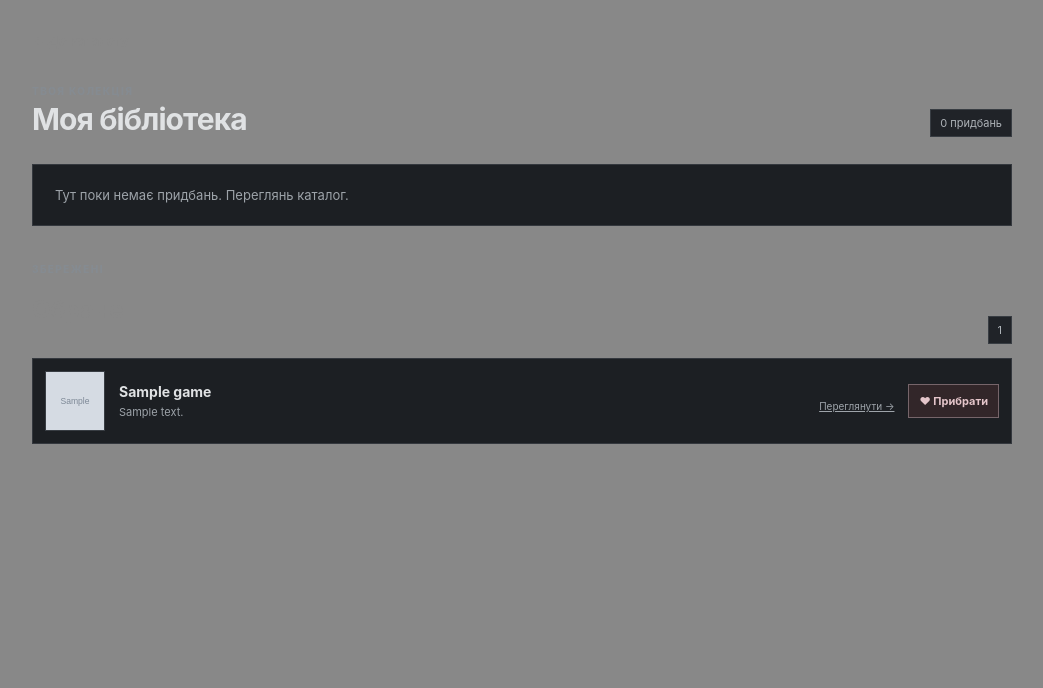
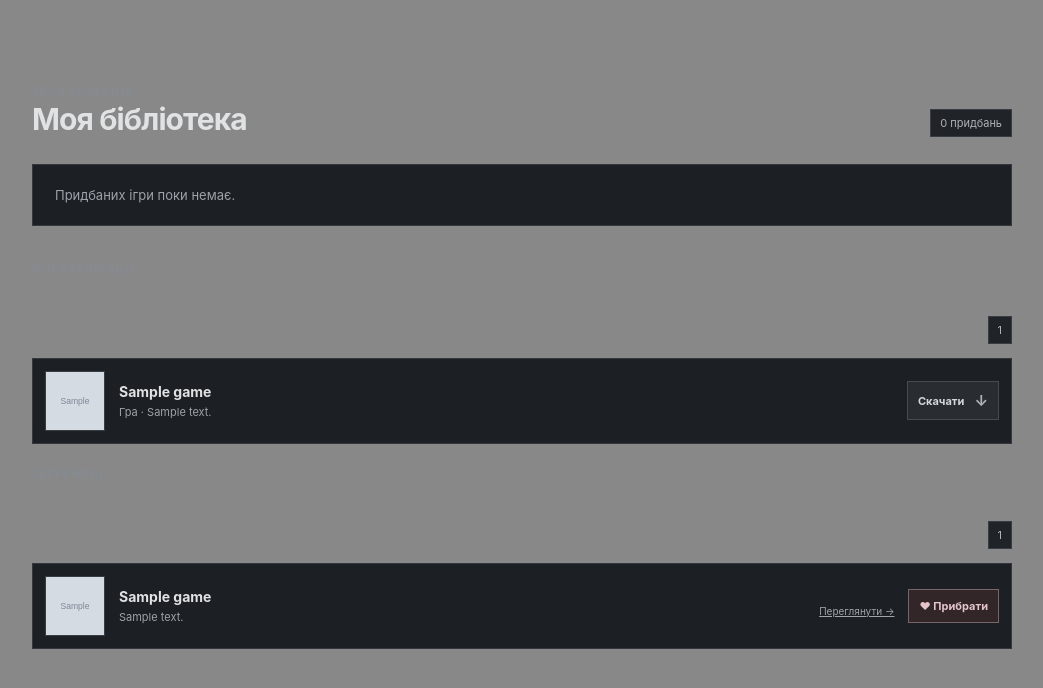
Before and after one commit to Nazar12345184/shop, a Django app: page /library/ in a window 1280 px wide. Shown: the part 58-746 px from the top of the page, without its empty margins (118-1161 px from the left). Run offline with Django 5.2, Linux system fonts and the light colour scheme; a user stored in the database is signed in; tables that the repository leaves empty hold one stand-in row (values such as "Sample post"); grey boxes marked "Sample" are stand-in pictures.

Commit message:
еекепва

```diff
--- a/jopa/templates/library.html
+++ b/jopa/templates/library.html
@@ -8,6 +8,20 @@
 </script>{% load static %}<meta charset="utf-8"><meta name="viewport" content="width=device-width, initial-scale=1"><title>Моя бібліотека</title><link rel="stylesheet" href="{% static 'css/jopa.css' %}?v=27"></head>
 <body style='--site-bg:{{ site_config.background_color }};--site-panel:{{ site_config.panel_color }};--site-card:{{ site_config.card_color }};--site-control:{{ site_config.control_color }};--site-header:{{ site_config.header_color }};--site-text:{{ site_config.text_color }};--site-muted:{{ site_config.muted_color }};--site-accent:{{ site_config.accent_color }};--site-border:{{ site_config.border_color }}'>{% include "includes/site_header.html" %}
 <main class="library-page"><a class="back-link" href="{% url 'home' %}">← До каталогу</a>
-    <section><div class="section-heading"><div><p class="side-kicker">ТВОЯ КОЛЕКЦІЯ</p><h1>Моя бібліотека</h1></div><span class="collection-count">{{ purchases|length }} придбань</span></div><div class="library-items">{% for purchase in purchases %}<article class="library-item">{% if purchase.game.photo %}<img src="{{ purchase.game.photo.url }}" alt="" class="library-cover">{% endif %}<div class="library-game-info"><strong><a class="library-game-link" href="{% url 'purchased_game' purchase.game.pk %}">{{ purchase.game.name }}</a></strong><span>{{ purchase.game.description }}</span></div><span class="library-owned">{{ purchase.get_status_display }}</span>{% if purchase.game.download_file %}<a class="game-action library-play" href="{% url 'download_game_file' purchase.game.pk %}">Завантажити файл ↓</a>{% endif %}{% if purchase.game.link and purchase.status == 'paid' %}<a class="game-action library-play" href="{{ purchase.game.link }}" target="_blank" rel="noopener noreferrer">Відкрити <span>↗</span></a>{% endif %}</article>{% empty %}<p class="library-empty">Тут поки немає придбань. Переглянь каталог.</p>{% endfor %}</div></section>
+    <section><div class="section-heading"><div><p class="side-kicker">ТВОЯ КОЛЕКЦІЯ</p><h1>Моя бібліотека</h1></div><span class="collection-count">{{ purchases|length }} придбань</span></div><div class="library-items">{% for purchase in purchases %}<article class="library-item">{% if purchase.game.photo %}<img src="{{ purchase.game.photo.url }}" alt="" class="library-cover">{% endif %}<div class="library-game-info"><strong><a class="library-game-link" href="{% url 'purchased_game' purchase.game.pk %}">{{ purchase.game.name }}</a></strong><span>{{ purchase.game.description }}</span></div><span class="library-owned">{{ purchase.get_status_display }}</span>{% if purchase.game.download_file %}<a class="game-action library-play" href="{% url 'download_game_file' purchase.game.pk %}">Завантажити файл ↓</a>{% endif %}{% if purchase.game.link and purchase.status == 'paid' %}<a class="game-action library-play" href="{{ purchase.game.link }}" target="_blank" rel="noopener noreferrer">Відкрити <span>↗</span></a>{% endif %}</article>{% empty %}<p class="library-empty">Придбаних ігри поки немає.</p>{% endfor %}</div></section>
+    {% if authored_games %}
+    <section class="profile-section">
+        <div class="section-heading"><div><p class="side-kicker">МОЇ ПУБЛІКАЦІЇ</p><h2>Мої проєкти</h2></div><span class="collection-count">{{ authored_games|length }}</span></div>
+        <div class="library-items">
+            {% for game in authored_games %}
+            <article class="library-item">
+                {% if game.photo %}<img class="library-cover" src="{{ game.photo.url }}" alt="{{ game.name }}">{% else %}<span class="library-cover library-cover-placeholder">G</span>{% endif %}
+                <div class="library-game-info"><strong><a class="library-game-link" href="{% url 'game_detail' game.pk %}">{{ game.name }}</a></strong><span>{{ game.get_kind_display }} · {{ game.description|truncatechars:100 }}</span></div>
+                {% if game.download_file %}<a class="game-action library-play" href="{% url 'download_game_file' game.pk %}">Скачати <span>↓</span></a>{% endif %}
+            </article>
+            {% endfor %}
+        </div>
+    </section>
+    {% endif %}
     <section class="favorite-library"><div class="section-heading"><div><p class="side-kicker">ЗБЕРЕЖЕНІ</p><h2>Обране</h2></div><span class="collection-count">{{ favorites|length }}</span></div><div class="library-items">{% for favorite in favorites %}<article class="library-item">{% if favorite.game.photo %}<img src="{{ favorite.game.photo.url }}" alt="" class="library-cover">{% endif %}<div class="library-game-info"><strong>{{ favorite.game.name }}</strong><span>{{ favorite.game.description }}</span></div><a class="game-details-link" href="{% url 'game_detail' favorite.game.pk %}">Переглянути →</a><form method="post" action="{% url 'toggle_favorite' favorite.game.pk %}">{% csrf_token %}<input type="hidden" name="next" value="{% url 'library' %}"><button class="favorite-button is-favorite" type="submit">♥ Прибрати</button></form></article>{% empty %}<p class="library-empty">Ще нічого не додано в обране.</p>{% endfor %}</div></section>
 </main></body></html>
--- a/jopa/tests.py
+++ b/jopa/tests.py
@@ -63,10 +63,15 @@ class AuthorAndProfileTests(TestCase):
         catalog = self.client.get(reverse('home'))
         detail = self.client.get(reverse('game_detail', args=(self.game.pk,)))
         download = self.client.get(reverse('download_game_file', args=(self.game.pk,)))
+        library = self.client.get(reverse('library'))
+        purchased = self.client.get(reverse('purchased_game', args=(self.game.pk,)))
 
         download_url = reverse('download_game_file', args=(self.game.pk,))
         self.assertContains(catalog, download_url)
         self.assertContains(detail, download_url)
+        self.assertContains(library, 'Мої проєкти')
+        self.assertContains(library, download_url)
+        self.assertRedirects(purchased, reverse('game_detail', args=(self.game.pk,)))
         self.assertEqual(download.status_code, 200)
         self.assertFalse(GamePurchase.objects.filter(user=self.author, game=self.game).exists())
 
--- a/jopa/views.py
+++ b/jopa/views.py
@@ -265,11 +265,19 @@ def wayforpay_callback(request):
 def library(request):
     purchases = GamePurchase.objects.filter(user=request.user, status=GamePurchase.Status.PAID).select_related('game')
     favorites = Favorite.objects.filter(user=request.user).select_related('game')
-    return render(request, 'library.html', {'purchases': purchases, 'favorites': favorites})
+    authored_games = games.objects.filter(author=request.user).order_by('-pk')
+    return render(request, 'library.html', {
+        'purchases': purchases,
+        'favorites': favorites,
+        'authored_games': authored_games,
+    })
 
 
 @login_required
 def purchased_game(request, pk):
+    game = get_object_or_404(games, pk=pk)
+    if game.author_id == request.user.pk:
+        return redirect('game_detail', pk=game.pk)
     purchases = GamePurchase.objects.filter(user=request.user, game_id=pk).select_related('game')
     order_reference = request.GET.get('order_reference', '')
     if order_reference:
```
Also changed, not shown: 1 other file.
